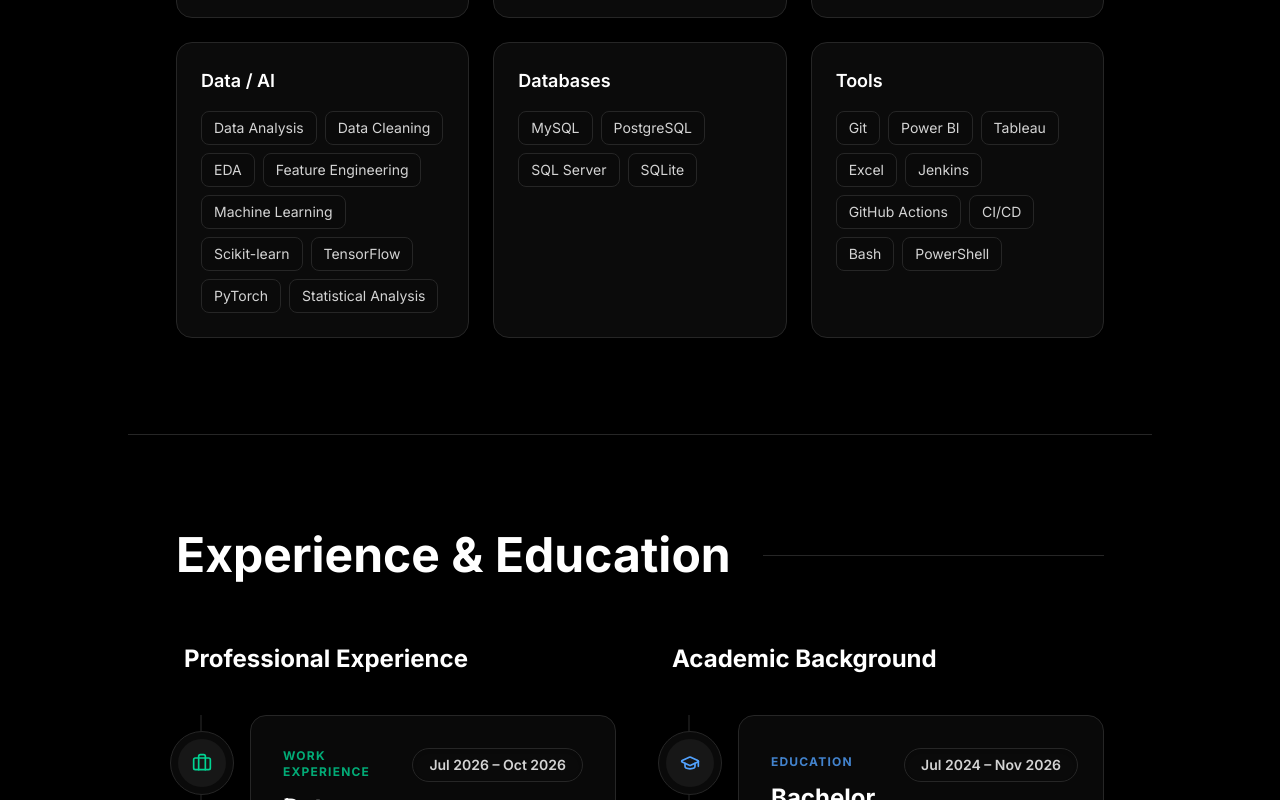
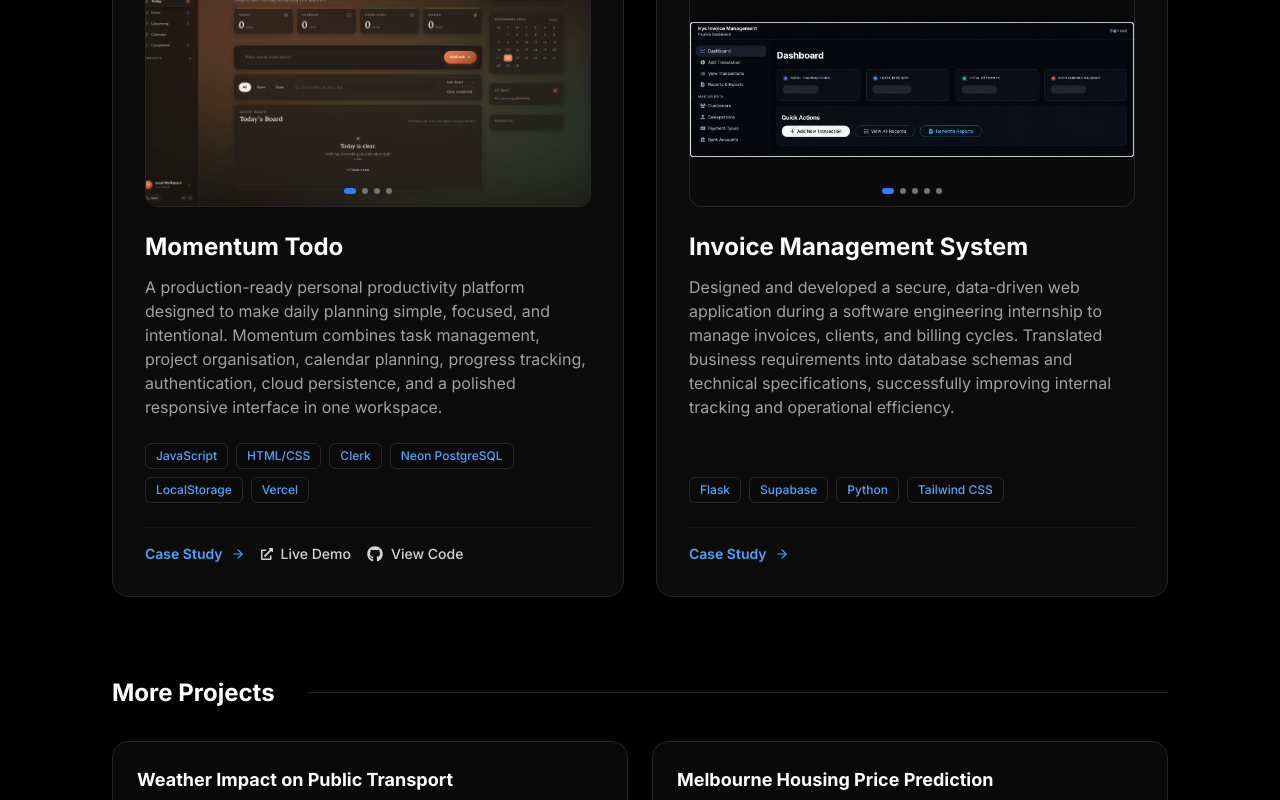
Before and after one commit to Ruki-Diaz/portfolio-website, a Next.js app: page / in a window 1280 px wide. Shown: the part 2000-2800 px from the top of the page. Built offline with nearby package versions, Linux system fonts and the light colour scheme.

Commit message:
feat: show four main projects first with screenshots, others below

```diff
--- a/app/page.js
+++ b/app/page.js
@@ -16,10 +16,10 @@ export default function Home() {
       <AnimatedGridBackground />
       <main className="flex flex-col min-h-screen bg-transparent relative z-10">
         <Hero />
+        <SectionReveal><Projects /></SectionReveal>
         <SectionReveal><About /></SectionReveal>
         <SectionReveal><Skills /></SectionReveal>
         <SectionReveal><Experience /></SectionReveal>
-        <SectionReveal><Projects /></SectionReveal>
         <SectionReveal><Contact /></SectionReveal>
         <Footer />
       </main>
--- a/components/layout/Navbar.js
+++ b/components/layout/Navbar.js
@@ -22,9 +22,9 @@ export default function Navbar() {
         <div className="hidden md:flex items-center gap-8">
           {[
             { name: 'Home', href: '/#hero' },
+            { name: 'Projects', href: '/#projects' },
             { name: 'About', href: '/#about' },
             { name: 'Experience', href: '/#experience' },
-            { name: 'Projects', href: '/#projects' },
             { name: 'Contact', href: '/#contact' }
           ].map((link) => (
             <Link key={link.name} href={link.href} className="relative group text-sm font-medium text-neutral-400 hover:text-white transition-colors">
--- a/components/sections/Projects.js
+++ b/components/sections/Projects.js
@@ -7,6 +7,9 @@ import Image from "next/image";
 import Link from "next/link";
 import { ArrowRight } from "lucide-react";
 import { projects, hasProjectPage } from "@/data/projects";
+
+const featuredProjects = projects.filter((p) => p.featured);
+const otherProjects = projects.filter((p) => !p.featured);
 
 function ProjectCarousel({ image, images, title }) {
   const [current, setCurrent] = useState(0);
@@ -230,7 +233,7 @@ export default function Projects() {
           }}
           className="grid md:grid-cols-2 gap-8"
         >
-          {projects.map((project, index) => {
+          {featuredProjects.map((project, index) => {
             const caseStudy = hasProjectPage(project.slug) ? `/projects/${project.slug}` : null;
             return (
             <motion.div
@@ -349,6 +352,93 @@ export default function Projects() {
           })}
         </motion.div>
 
+        {/* Remaining projects: compact cards without screenshots */}
+        {otherProjects.length > 0 && (
+          <div className="mt-20">
+            <div className="flex items-center gap-4 mb-8">
+              <h3 className="text-2xl font-bold text-white">More Projects</h3>
+              <div className="h-px bg-neutral-800 flex-1 ml-4" />
+            </div>
+
+            <motion.div
+              initial="hidden"
+              whileInView="visible"
+              viewport={{ once: true, margin: "-50px" }}
+              variants={{ hidden: { opacity: 0 }, visible: { opacity: 1, transition: { staggerChildren: 0.1 } } }}
+              className="grid sm:grid-cols-2 gap-6"
+            >
+              {otherProjects.map((project) => {
+                const caseStudy = hasProjectPage(project.slug) ? `/projects/${project.slug}` : null;
+                return (
+                  <motion.div
+                    key={project.title}
+                    variants={{
+                      hidden: { opacity: 0, y: 20 },
+                      visible: { opacity: 1, y: 0, transition: { duration: 0.6, ease: [0.16, 1, 0.3, 1] } },
+                    }}
+                    className="group flex flex-col bg-neutral-900/40 border border-neutral-800 rounded-2xl p-6 hover:-translate-y-1 hover:border-blue-500/30 hover:bg-neutral-900/70 transition-all duration-300"
+                  >
+                    <h4 className="text-lg font-bold text-white mb-2">
+                      {caseStudy ? (
+                        <Link href={caseStudy} className="hover:text-blue-300 transition-colors">
+                          {project.title}
+                        </Link>
+                      ) : (
+                        project.title
+                      )}
+                    </h4>
+                    <p className="text-sm text-neutral-400 leading-relaxed mb-4 line-clamp-3">{project.description}</p>
+
+                    <div className="flex flex-wrap gap-2 mb-5">
+                      {project.tech.map((tech) => (
+                        <span
+                          key={tech}
+                          className="px-2.5 py-1 bg-neutral-950 text-blue-400 text-xs font-medium rounded-md border border-neutral-800"
+                        >
+                          {tech}
+                        </span>
+                      ))}
+                    </div>
+
+                    {(caseStudy || project.github || project.demo || project.pdf) && (
+                      <div className="flex flex-wrap gap-4 pt-4 border-t border-neutral-800/50 mt-auto">
+                        {caseStudy && (
+                          <Link
+                            href={caseStudy}
+                            className="inline-flex items-center gap-2 text-sm font-semibold text-blue-400 hover:text-blue-300 transition-colors group/link"
+                            aria-label={`Read the ${project.title} case study`}
+                          >
+                            <span>Case Study</span>
+                            <ArrowRight size={14} className="transition-transform group-hover/link:translate-x-0.5" />
+                          </Link>
+                        )}
+                        {project.demo && (
+                          <a href={project.demo} target="_blank" rel="noopener noreferrer" className="inline-flex items-center gap-2 text-sm font-medium text-neutral-300 hover:text-blue-400 transition-colors">
+                            <FaExternalLinkAlt className="text-xs" />
+                            <span>Live Demo</span>
+                          </a>
+                        )}
+                        {project.github && (
+                          <a href={project.github} target="_blank" rel="noopener noreferrer" className="inline-flex items-center gap-2 text-sm font-medium text-neutral-300 hover:text-blue-400 transition-colors">
+                            <FaGithub className="text-base" />
+                            <span>View Code</span>
+                          </a>
+                        )}
+                        {project.pdf && (
+                          <a href={project.pdf} target="_blank" rel="noopener noreferrer" className="inline-flex items-center gap-2 text-sm font-medium text-neutral-300 hover:text-blue-400 transition-colors">
+                            <FaFilePdf className="text-base" />
+                            <span>View PDF Report</span>
+                          </a>
+                        )}
+                      </div>
+                    )}
+                  </motion.div>
+                );
+              })}
+            </motion.div>
+          </div>
+        )}
+
         {/* Global GitHub CTA */}
         <motion.div
           initial={{ opacity: 0, y: 20 }}
--- a/data/projects.js
+++ b/data/projects.js
@@ -1,5 +1,8 @@
 // Shared project data used by the homepage "Featured Projects" section,
 // the individual /projects/[slug] pages and the sitemap.
+//
+// Projects with `featured: true` are the main cards at the top of the homepage
+// (with screenshots); the rest are listed below them as compact cards.
 //
 // Projects with `indexable: true` and a `page` object get their own
 // /projects/[slug] page, a sitemap entry and a homepage case study link.
@@ -9,6 +12,7 @@
 export const projects = [
   {
     slug: "melbourne-pulse",
+    featured: true,
     indexable: true,
     title: "Melbourne Pulse – Live CBD Pedestrian & Parking Forecasting",
     description: "A live civic analytics platform showing how busy Melbourne's CBD is right now and forecasting the next 24 hours. It ingests City of Melbourne open data from 99 pedestrian counting stations and 6,300+ in-ground parking sensors via an hourly GitHub Actions pipeline with a Pytest validation gate, and stores the data in Neon serverless Postgres. A LightGBM model forecasts hourly foot traffic with no future leakage, beating the 8-week historical baseline by 10% on 132,696 unseen sensor-hours. Gemini Flash generates plain-English summaries. Runs entirely on free tiers ($0/month).",
@@ -77,6 +81,7 @@ export const projects = [
   },
   {
     slug: "mop-data-science-team-lead",
+    featured: true,
     indexable: true,
     title: "MOP Data Science Team Lead – Use Case Quality & Publication",
     description: "Led the Data Science team for the Melbourne Open Playground (MOP) project, coordinating the review, standardisation, and publication-readiness of data science use cases across a repository of 200+ use cases. Established consistent Jupyter Notebook standards, conducted technical and GitHub reviews, mentored Data Scientists, managed use case progress, and collaborated with Quality Management and Web teams to improve the end-to-end publication workflow.",
@@ -126,7 +131,64 @@ export const projects = [
     },
   },
   {
+    slug: "momentum-todo",
+    featured: true,
+    indexable: true,
+    title: "Momentum Todo",
+    description: "A production-ready personal productivity platform designed to make daily planning simple, focused, and intentional. Momentum combines task management, project organisation, calendar planning, progress tracking, authentication, cloud persistence, and a polished responsive interface in one workspace.",
+    tech: ["JavaScript", "HTML/CSS", "Clerk", "Neon PostgreSQL", "LocalStorage", "Vercel"],
+    images: [
+      {
+        src: "/momentum-dashboard.png",
+        alt: "Momentum Todo dashboard with today, overdue, completed and streak counters, task input, today's board and calendar",
+        width: 2048,
+        height: 1056,
+      },
+      {
+        src: "/momentum-hero.png",
+        alt: "Momentum Todo landing page: \"Your day, with intention.\" with a preview of the app",
+        width: 2048,
+        height: 1058,
+      },
+      {
+        src: "/momentum-today.png",
+        alt: "Momentum Todo Today view feature section: \"Start every day with clarity.\"",
+        width: 2048,
+        height: 1056,
+      },
+      {
+        src: "/momentum-planning.png",
+        alt: "Momentum Todo calendar and Upcoming planning feature section: \"A calm view of what lies ahead.\"",
+        width: 2048,
+        height: 1056,
+      },
+    ],
+    demo: "https://momentumtodo.vercel.app/",
+    github: "https://github.com/Ruki-Diaz/momentum-todo",
+    page: {
+      h1: "Momentum Todo: A Personal Productivity App for Tasks, Projects and Calendar Planning",
+      seoTitle: "Momentum Todo: Personal Productivity & Planning App",
+      seoDescription: "Momentum Todo: a production-ready productivity platform with tasks, projects, calendar planning, progress tracking and cloud persistence in one workspace.",
+      eyebrow: "Live web app · Personal productivity",
+      schemaType: "SoftwareSourceCode",
+      sectionTitles: { method: "Features" },
+      problem: [
+        "A production-ready personal productivity platform designed to make daily planning simple, focused, and intentional.",
+      ],
+      method: [
+        "Task management",
+        "Project organisation",
+        "Calendar planning",
+        "Progress tracking",
+        "Authentication",
+        "Cloud persistence",
+        "A polished responsive interface, all in one workspace",
+      ],
+    },
+  },
+  {
     slug: "invoice-management-system",
+    featured: true,
     indexable: true,
     title: "Invoice Management System",
     description: "Designed and developed a secure, data-driven web application during a software engineering internship to manage invoices, clients, and billing cycles. Translated business requirements into database schemas and technical specifications, successfully improving internal tracking and operational efficiency.",
@@ -177,61 +239,6 @@ export const projects = [
       ],
       results: [
         "Improved internal tracking and operational efficiency.",
-      ],
-    },
-  },
-  {
-    slug: "momentum-todo",
-    indexable: true,
-    title: "Momentum Todo",
-    description: "A production-ready personal productivity platform designed to make daily planning simple, focused, and intentional. Momentum combines task management, project organisation, calendar planning, progress tracking, authentication, cloud persistence, and a polished responsive interface in one workspace.",
-    tech: ["JavaScript", "HTML/CSS", "Clerk", "Neon PostgreSQL", "LocalStorage", "Vercel"],
-    images: [
-      {
-        src: "/momentum-dashboard.png",
-        alt: "Momentum Todo dashboard with today, overdue, completed and streak counters, task input, today's board and calendar",
-        width: 2048,
-        height: 1056,
-      },
-      {
-        src: "/momentum-hero.png",
-        alt: "Momentum Todo landing page: \"Your day, with intention.\" with a preview of the app",
-        width: 2048,
-        height: 1058,
-      },
-      {
-        src: "/momentum-today.png",
-        alt: "Momentum Todo Today view feature section: \"Start every day with clarity.\"",
-        width: 2048,
-        height: 1056,
-      },
-      {
-        src: "/momentum-planning.png",
-        alt: "Momentum Todo calendar and Upcoming planning feature section: \"A calm view of what lies ahead.\"",
-        width: 2048,
-        height: 1056,
-      },
-    ],
-    demo: "https://momentumtodo.vercel.app/",
-    github: "https://github.com/Ruki-Diaz/momentum-todo",
-    page: {
-      h1: "Momentum Todo: A Personal Productivity App for Tasks, Projects and Calendar Planning",
-      seoTitle: "Momentum Todo: Personal Productivity & Planning App",
-      seoDescription: "Momentum Todo: a production-ready productivity platform with tasks, projects, calendar planning, progress tracking and cloud persistence in one workspace.",
-      eyebrow: "Live web app · Personal productivity",
-      schemaType: "SoftwareSourceCode",
-      sectionTitles: { method: "Features" },
-      problem: [
-        "A production-ready personal productivity platform designed to make daily planning simple, focused, and intentional.",
-      ],
-      method: [
-        "Task management",
-        "Project organisation",
-        "Calendar planning",
-        "Progress tracking",
-        "Authentication",
-        "Cloud persistence",
-        "A polished responsive interface, all in one workspace",
       ],
     },
   },
```
